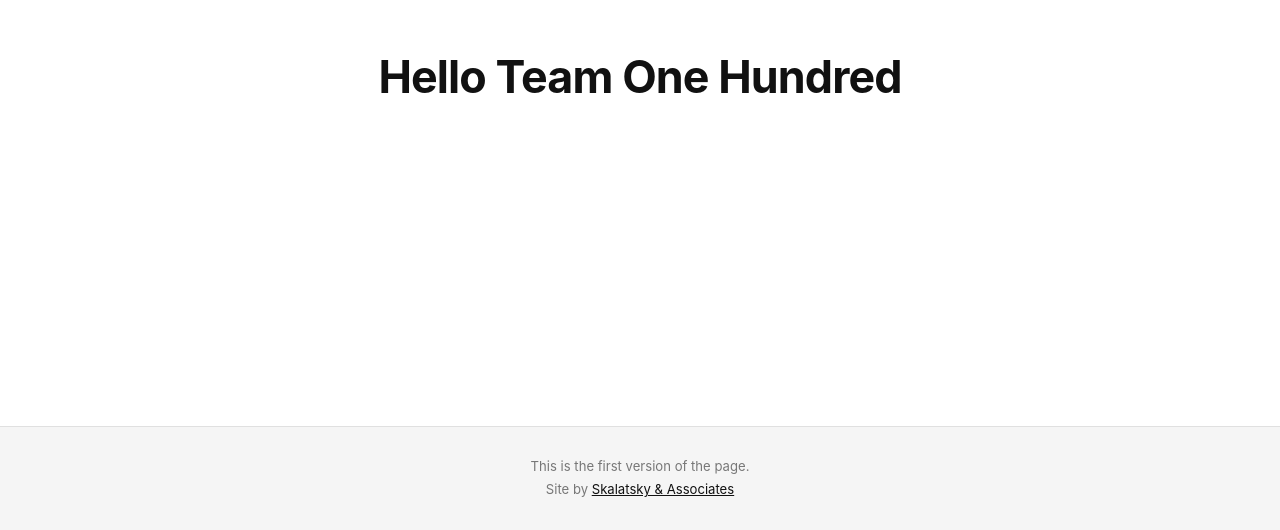
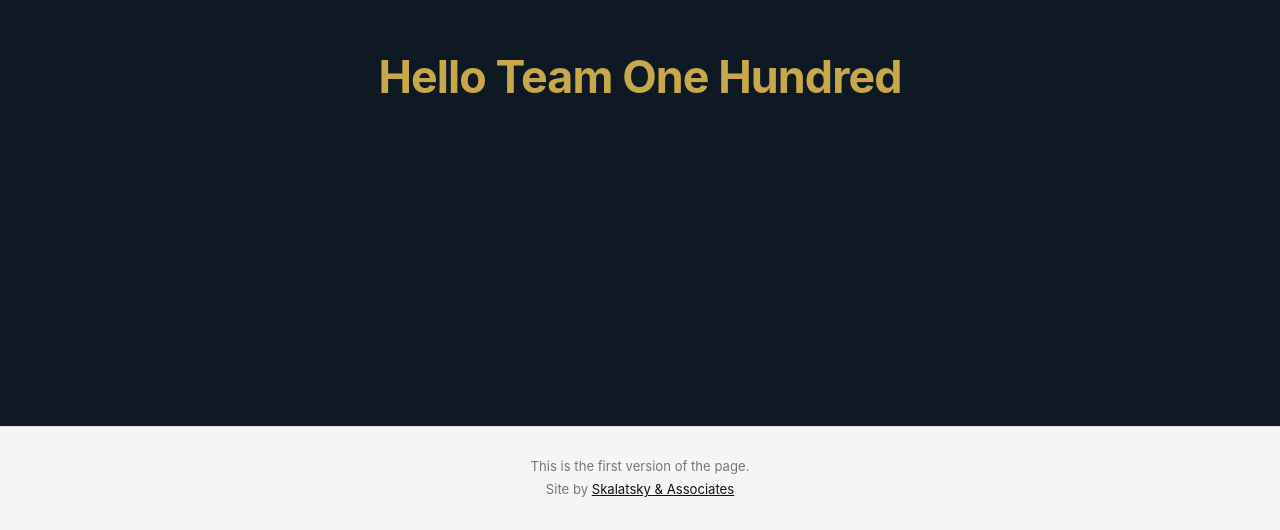
Before and after one commit to maxskalatsky/skalatsky-web, a plain HTML site: page demo/index.html in a window 1280 px wide. Shown: the part 270-800 px from the top of the page. Drawn offline with Linux system fonts and the light colour scheme.

Commit message:
Alex Demo Update: 2026-04-06T06:03:48.588-04:00

```diff
--- a/demo/index.html
+++ b/demo/index.html
@@ -9,7 +9,7 @@
 
     body {
       font-family: -apple-system, BlinkMacSystemFont, "Segoe UI", Roboto, sans-serif;
-      background: #ffffff;
+      background: #0f1923;
       color: #111111;
       min-height: 100vh;
       display: flex;
@@ -30,7 +30,7 @@
       font-weight: 700;
       letter-spacing: -0.02em;
       line-height: 1.15;
-      color: #111111;
+      color: #c9a84c;
     }
 
     footer {
```
